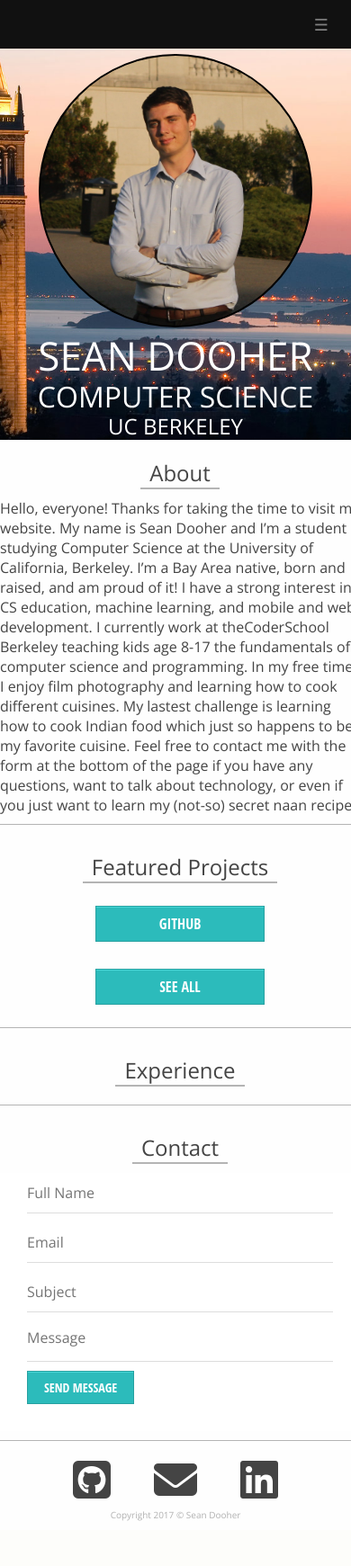
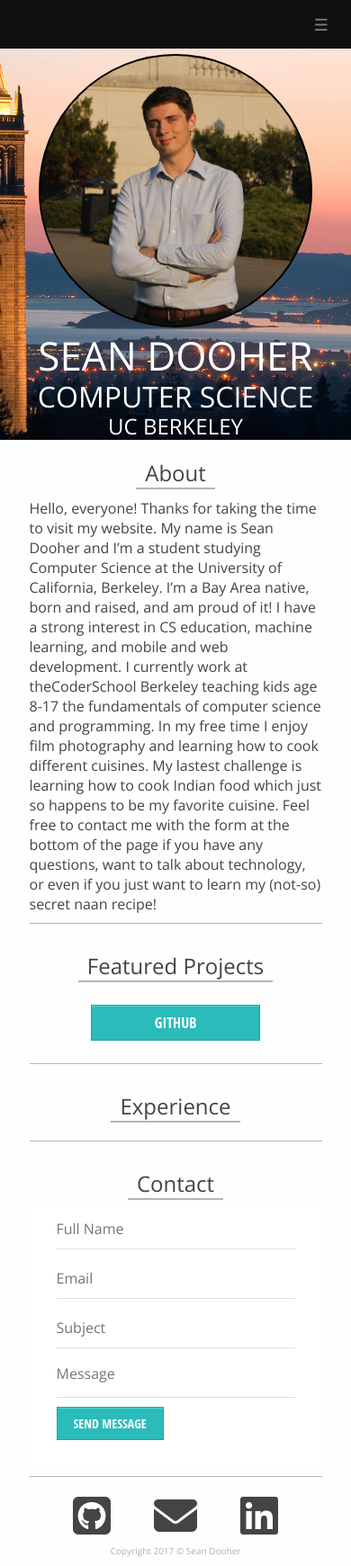
Before and after one commit to sean-dooher/old-website, a Django app: page / in a window 390 px wide; the page is wider, and only the part inside the window is pictured. Shown: that part at 90% size. Before the commit the page ends 1691 px from the top of that part, so only its background shows below. Run offline with Django 3.2, Linux system fonts and the light colour scheme; data that the repository does not hold is empty; some libraries are stand-ins or nearby versions.

Commit message:
Fix mobile sizing issue, remove see all button

```diff
--- a/mainpages/static/styles/main.css
+++ b/mainpages/static/styles/main.css
@@ -8,7 +8,7 @@
 * @Author: sean-dooher
 * @Date:   2017-07-29 14:11:10
 * @Last Modified by:   sean-dooher
-* @Last Modified time: 2018-03-06 15:17:28
+* @Last Modified time: 2018-03-06 17:29:33
 */
 html, body, div, span, object, iframe,
 h1, h2, h3, h4, h5, h6, p, blockquote, pre,
@@ -212,7 +212,7 @@ section {
 }
 
 .project-image img {
-	width: 400px;
+	max-width: 400px;
 	box-shadow: 2px 2px 5px #aaa;
 }
 
@@ -441,7 +441,7 @@ form textarea
 
 	section, #main-content {
 		width: 80%;
-		min-width: 400px;
+		min-width: 325px;
 	}
 
 	section {
@@ -463,7 +463,7 @@ form textarea
 	}
 
 	.project-image img {
-		max-width: 400px;
+		max-width: 320px;
 	}
 
 	.g-recaptcha {
--- a/mainpages/templates/index.html
+++ b/mainpages/templates/index.html
@@ -44,7 +44,7 @@
 				</div>
 				<div class="centered">
 					<a href="https://github.com/sean-dooher" class="button large">Github</a><!--
-				 --><a href="#projects" class="button large">See All</a>
+				 --><!-- <a href="#projects" class="button large">See All</a> -->
 				</div>
 				{% for project in projects %}
 					{% include 'project.html' %}
```
